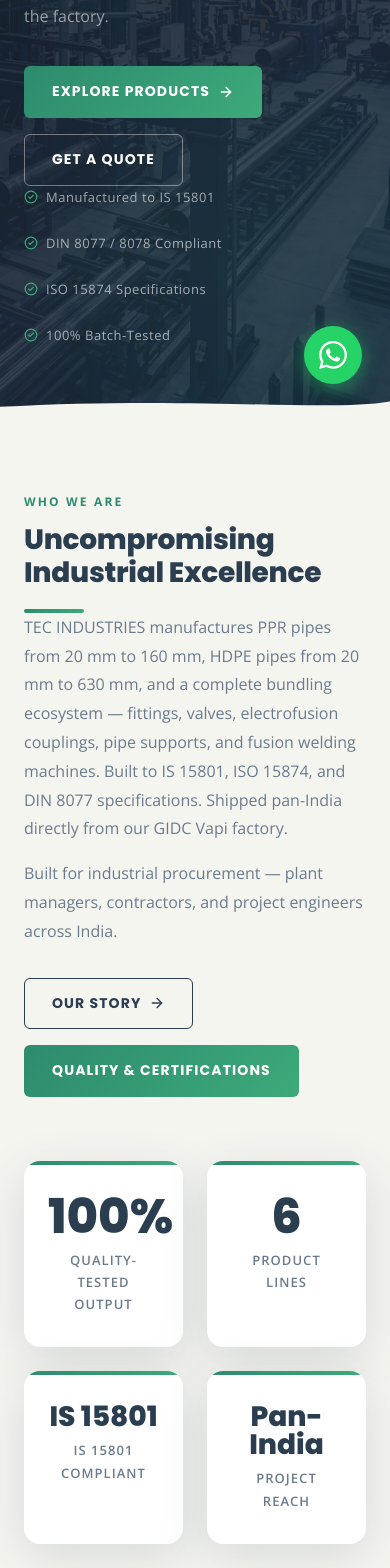
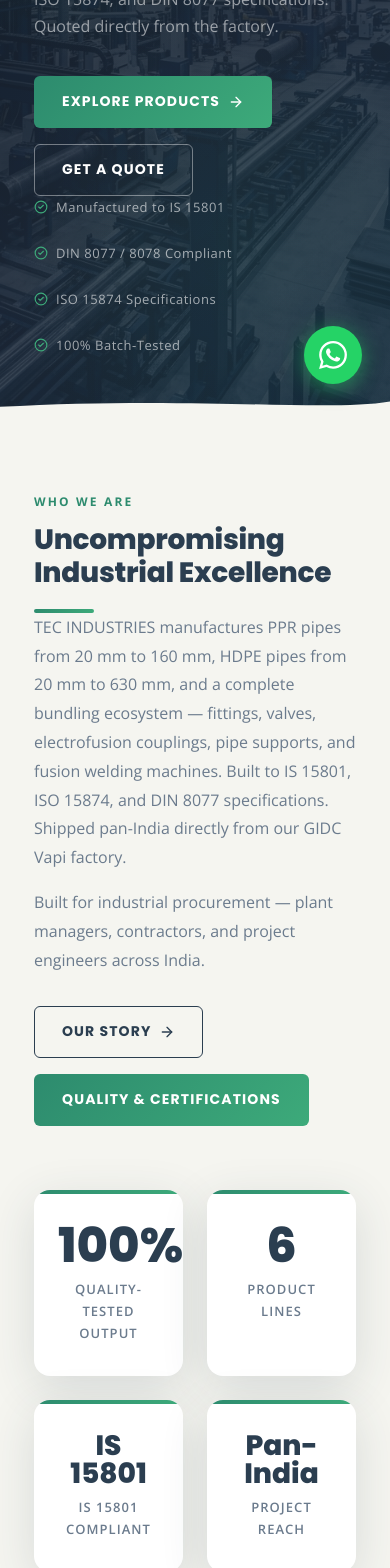
Before and after one commit to japatel5213/tec-industries-web, a Next.js app: page / in a window 390 px wide. Shown: the part 432-2000 px from the top of the page. Built offline with nearby package versions, Linux system fonts and the light colour scheme.

Commit message:
Add global minimum 10px box padding guarantee across all pages and mobile

```diff
--- a/src/app/globals.css
+++ b/src/app/globals.css
@@ -181,6 +181,23 @@
   box-shadow: 0 20px 64px rgba(43,62,80,0.22);
 }
 
+/* ─── Global minimum text padding inside all boxes ─── */
+/* Ensures text inside ANY rounded box/card never touches its edge.  */
+/* Mobile: tighten card padding so content doesn't overflow          */
+@media (max-width: 480px) {
+  .card {
+    padding: 20px 16px;
+  }
+}
+
+/* Ensure every rounded block has ≥ 10px internal padding  */
+[class*="rounded-xl"],
+[class*="rounded-2xl"],
+[class*="rounded-3xl"],
+.card {
+  --_min-pad: 10px;
+}
+
 /* ─── Fade-in on scroll ─── */
 .reveal {
   opacity: 0;
@@ -202,6 +219,30 @@
 @media (min-width: 768px) {
   .container-xl {
     padding: 0 48px;
+  }
+}
+
+/* ─── Global: Text never touches box edge (minimum 10px guarantee) ─── */
+/* Applied to any div that acts as a visual block/card.               */
+/* This ensures ALL boxes across ALL pages have minimum breathing room  */
+section > .container-xl > *,
+.container-xl > div > div[class*="rounded"],
+.container-xl > div[class*="rounded"] {
+  /* At minimum, preserve 10px on all sides */
+  padding-inline: max(10px, var(--box-px, 0px));
+}
+
+/* On mobile, give all banner/hero inner cards proper inner spacing */
+@media (max-width: 640px) {
+  .card {
+    padding: 20px 16px;
+  }
+  /* Any rounded box on mobile keeps ≥10px side padding */
+  div[class*="rounded-2xl"],
+  div[class*="rounded-3xl"],
+  div[class*="rounded-xl"] {
+    padding-left: max(10px, var(--box-pad-l, inherit));
+    padding-right: max(10px, var(--box-pad-r, inherit));
   }
 }
 
```
